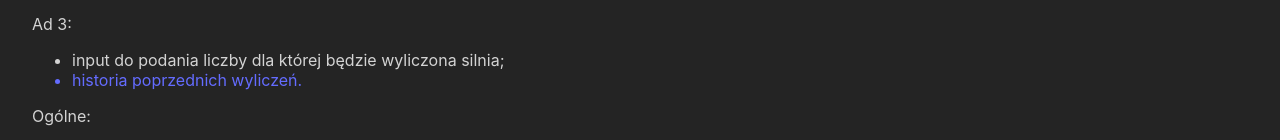
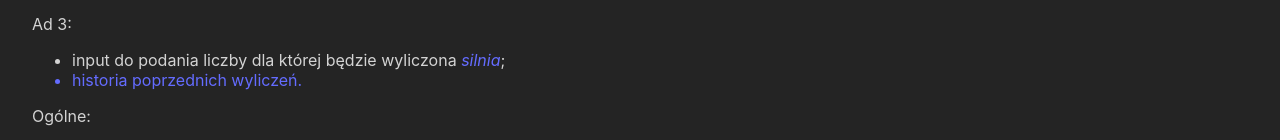
Before and after one commit to Bajena/recruitment-task, a React (Vite) app: page / in a window 1280 px wide. Shown: the part 508-648 px from the top of the page. Built offline with nearby package versions, Linux system fonts and the light colour scheme.

Commit message:
wiki link

```diff
--- a/src/pages/DescriptionPage.jsx
+++ b/src/pages/DescriptionPage.jsx
@@ -40,7 +40,18 @@ export default function DescriptionPage() {
       </ul>
       <p>Ad 3:</p>
       <ul>
-        <li>input do podania liczby dla której będzie wyliczona silnia;</li>
+        <li>
+          input do podania liczby dla której będzie wyliczona{' '}
+          <a
+            className="section-container__link"
+            href="https://pl.wikipedia.org/wiki/Silnia"
+            target="_blank"
+            rel="noreferrer"
+          >
+            silnia
+          </a>
+          ;
+        </li>
         <li>historia poprzednich wyliczeń.</li>
       </ul>
       <p>Ogólne:</p>
--- a/src/style/App.scss
+++ b/src/style/App.scss
@@ -84,6 +84,11 @@ main {
     font-weight: 600;
     font-size: 1.5rem;
     margin-bottom: 1rem;
+  }
+  .section-container__link {
+    font-style: italic;
+    color: $brand-color;
+    text-decoration: none;
   }
 }
 
```
